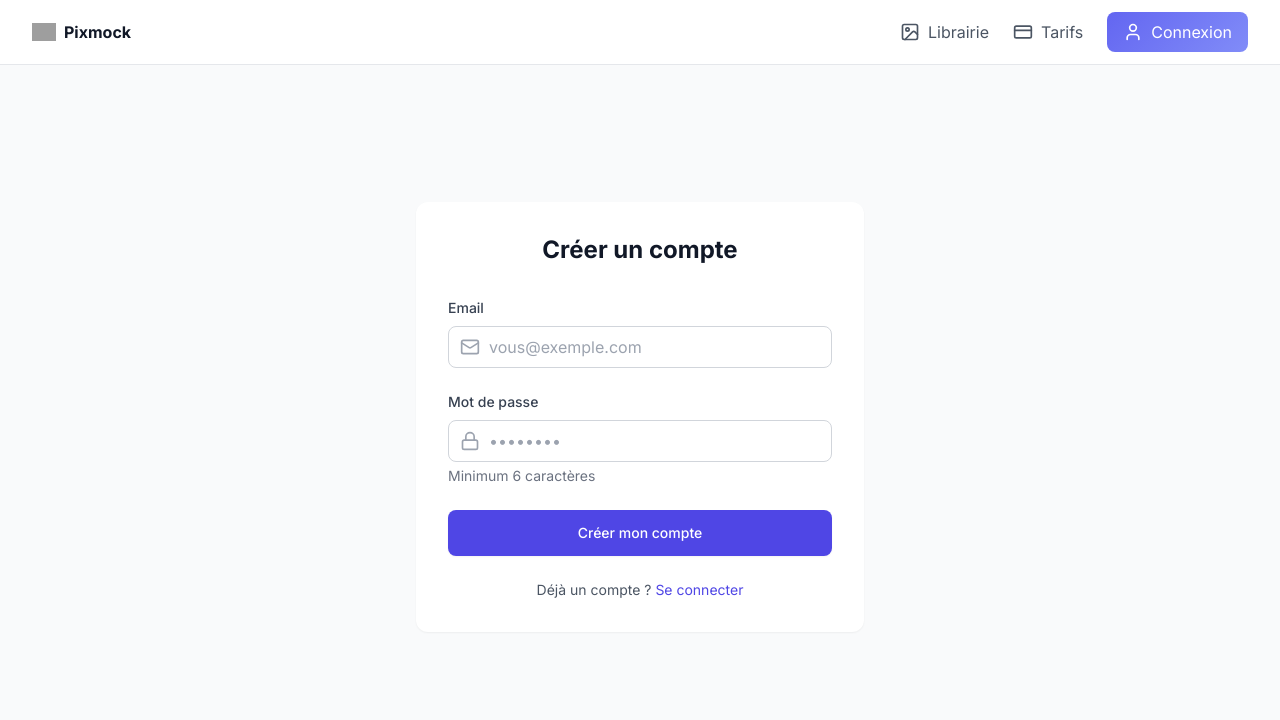
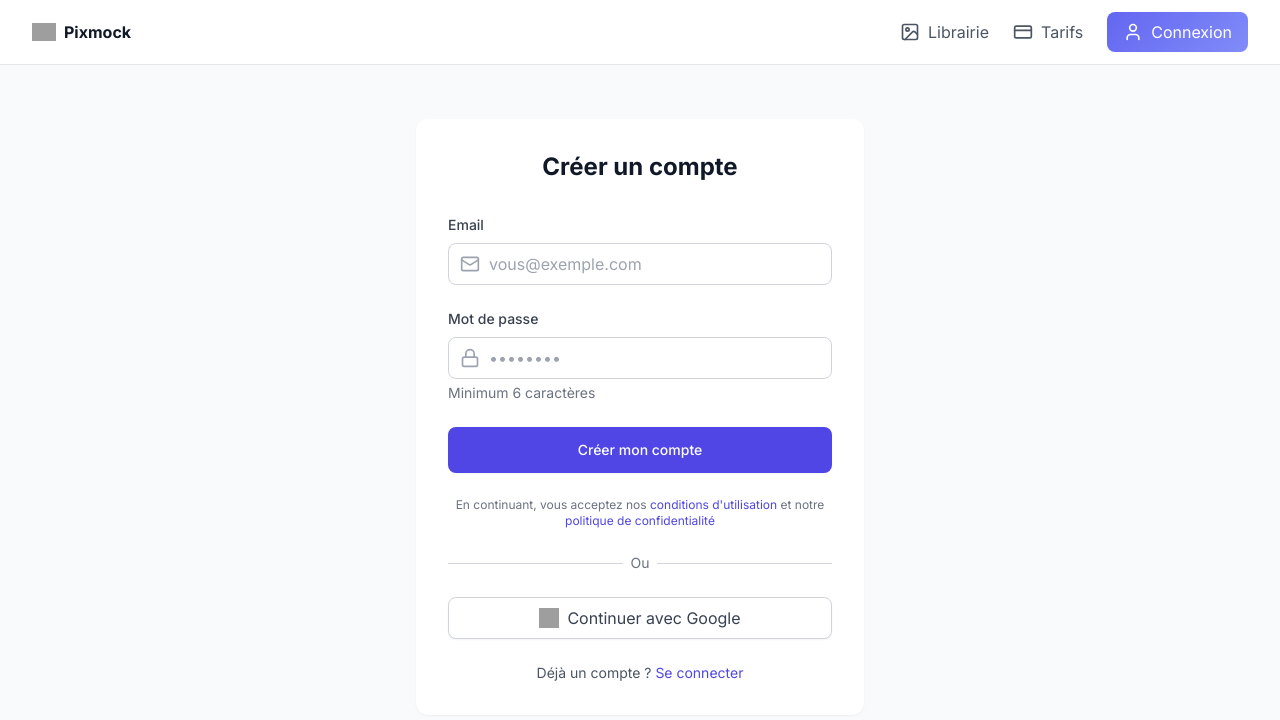
Before and after one commit to iCONNmtl/sb1-qhbwr6zj, a React (Vite) app: page /signup in a window 1280 px wide. Shown: the top 720 px of the page. Built offline with nearby package versions, Linux system fonts and the light colour scheme; no server answers; grey boxes are pictures that could not be loaded.

Commit message:
GoogleAuth

```diff
--- /dev/null
+++ b/src/components/auth/GoogleSignInButton.tsx
@@ -0,0 +1,35 @@
+import React from 'react';
+import { signInWithPopup, GoogleAuthProvider } from 'firebase/auth';
+import { auth } from '../../lib/firebase';
+import toast from 'react-hot-toast';
+
+interface GoogleSignInButtonProps {
+  className?: string;
+}
+
+export default function GoogleSignInButton({ className }: GoogleSignInButtonProps) {
+  const handleGoogleSignIn = async () => {
+    try {
+      const provider = new GoogleAuthProvider();
+      await signInWithPopup(auth, provider);
+      toast.success('Connexion réussie');
+    } catch (error: any) {
+      console.error('Google sign in error:', error);
+      toast.error('Erreur lors de la connexion avec Google');
+    }
+  };
+
+  return (
+    <button
+      onClick={handleGoogleSignIn}
+      className={`w-full flex items-center justify-center px-4 py-2 border border-gray-300 rounded-lg shadow-sm bg-white text-gray-700 hover:bg-gray-50 focus:outline-none focus:ring-2 focus:ring-offset-2 focus:ring-indigo-500 ${className}`}
+    >
+      <img
+        src="https://www.gstatic.com/firebasejs/ui/2.0.0/images/auth/google.svg"
+        alt="Google"
+        className="w-5 h-5 mr-2"
+      />
+      <span>Continuer avec Google</span>
+    </button>
+  );
+}
--- a/src/components/dashboard/GenerationGroup.tsx
+++ b/src/components/dashboard/GenerationGroup.tsx
@@ -1,5 +1,5 @@
-import React, { useState, useEffect } from 'react';
-import { Download, Calendar, Eye, ChevronDown, ChevronUp } from 'lucide-react';
+import React, { useState } from 'react';
+import { Eye, ChevronDown, ChevronUp, Download } from 'lucide-react';
 import clsx from 'clsx';
 import ImageLoader from '../ImageLoader';
 import MockupPreviewModal from '../mockup/MockupPreviewModal';
@@ -20,15 +20,8 @@ interface GenerationGroupProps {
 }
 
 export default function GenerationGroup({ generation, isLatest }: GenerationGroupProps) {
-  const [isExpanded, setIsExpanded] = useState(false);
+  const [isExpanded, setIsExpanded] = useState(isLatest);
   const [selectedMockup, setSelectedMockup] = useState<{id: string; name: string; url: string} | null>(null);
-
-  // Ouvre automatiquement la dernière génération
-  useEffect(() => {
-    if (isLatest) {
-      setIsExpanded(true);
-    }
-  }, [isLatest]);
 
   const handleOpenImage = (url: string) => {
     window.open(url, '_blank');
@@ -46,27 +39,28 @@ export default function GenerationGroup({ generation, isLatest }: GenerationGrou
 
   return (
     <>
-      <div className="bg-white rounded-xl shadow-sm overflow-hidden">
+      <div className={clsx(
+        "bg-white rounded-xl shadow-sm overflow-hidden transition-all duration-300",
+        isLatest && "ring-2 ring-indigo-600"
+      )}>
         <div
-          className="p-4 border-b border-gray-100 cursor-pointer hover:bg-gray-50 transition-colors"
+          className="p-4 border-b border-gray-100 cursor-pointer hover:bg-gray-50 transition-colors flex items-center justify-between"
           onClick={() => setIsExpanded(!isExpanded)}
         >
-          <div className="flex items-center justify-between">
-            <div className="flex items-center text-sm text-gray-500">
-              <Calendar className="h-4 w-4 mr-2" />
-              <span>{formatDate(generation.createdAt)}</span>
-            </div>
-            <div className="flex items-center gap-3">
+          <div className="flex items-center space-x-4">
+            <span className="text-sm text-gray-500">
+              {formatDate(generation.createdAt)}
+            </span>
             <span className="px-3 py-1 bg-indigo-50 text-indigo-600 text-sm font-medium rounded-full">
               {generation.mockups.length} mockup{generation.mockups.length > 1 ? 's' : ''}
             </span>
+          </div>
+
           {isExpanded ? (
             <ChevronUp className="h-5 w-5 text-gray-400" />
           ) : (
             <ChevronDown className="h-5 w-5 text-gray-400" />
           )}
-            </div>
-          </div>
         </div>
 
         {isExpanded && (
--- a/src/components/dashboard/UserSubscription.tsx
+++ b/src/components/dashboard/UserSubscription.tsx
@@ -7,14 +7,16 @@ interface UserSubscriptionProps {
   plan: UserPlan;
   credits: number;
   endDate?: string;
+  totalGenerations: number;
 }
 
-export default function UserSubscription({ plan, credits, endDate }: UserSubscriptionProps) {
+export default function UserSubscription({ plan, credits, endDate, totalGenerations }: UserSubscriptionProps) {
   const isPaidPlan = plan !== 'Basic';
 
   return (
     <div className="bg-white p-6 rounded-xl shadow-sm">
       <div className="flex items-center justify-between">
+        <div className="flex items-center space-x-6">
           <div className="flex items-center space-x-4">
             <div className={`p-3 ${isPaidPlan ? 'bg-indigo-600' : 'bg-indigo-100'} rounded-lg`}>
               <Crown className={`h-6 w-6 ${isPaidPlan ? 'text-white' : 'text-indigo-600'}`} />
@@ -30,6 +32,12 @@ export default function UserSubscription({ plan, credits, endDate }: UserSubscri
             </div>
           </div>
 
+          <div className="border-l border-gray-200 pl-6">
+            <div className="text-sm text-gray-500">Mockups générés</div>
+            <div className="text-2xl font-bold text-indigo-600">{totalGenerations}</div>
+          </div>
+        </div>
+
         <Link
           to="/pricing"
           className="flex items-center px-4 py-2 text-indigo-600 hover:bg-indigo-50 rounded-lg transition"
--- a/src/pages/Dashboard.tsx
+++ b/src/pages/Dashboard.tsx
@@ -4,7 +4,6 @@ import { doc, onSnapshot } from 'firebase/firestore';
 import { db } from '../lib/firebase';
 import UserSubscription from '../components/dashboard/UserSubscription';
 import GenerationGroup from '../components/dashboard/GenerationGroup';
-import DashboardStats from '../components/dashboard/DashboardStats';
 import type { UserProfile } from '../types/user';
 
 export default function Dashboard() {
@@ -31,36 +30,25 @@ export default function Dashboard() {
     return total + generation.mockups.length;
   }, 0);
 
-  const stats = {
-    totalGenerations: totalMockupsGenerated,
-    lastGenerationDate: generations[0]?.createdAt
-  };
-
   return (
     <div className="space-y-8">
-      <div className="flex flex-col md:flex-row justify-between items-start md:items-center gap-4">
-        <h1 className="text-2xl font-bold text-gray-900">
-          Tableau de bord
-        </h1>
       {userProfile && (
         <UserSubscription
           plan={userProfile.subscription.plan}
           credits={userProfile.subscription.credits || 0}
           endDate={userProfile.subscription.endDate}
+          totalGenerations={totalMockupsGenerated}
         />
       )}
-      </div>
-
-      <DashboardStats {...stats} />
 
       <div className="space-y-6">
         <h2 className="text-xl font-semibold text-gray-900">
           Vos générations
         </h2>
 
-        <div className="grid grid-cols-1 md:grid-cols-2 gap-6">
+        <div className="space-y-6">
           {generations.length === 0 ? (
-            <div className="col-span-full text-center py-12 text-gray-500 bg-white rounded-xl shadow-sm">
+            <div className="text-center py-12 text-gray-500 bg-white rounded-xl shadow-sm">
               Aucune génération pour le moment
             </div>
           ) : (
--- a/src/pages/Login.tsx
+++ b/src/pages/Login.tsx
@@ -4,6 +4,7 @@ import { signInWithEmailAndPassword, sendPasswordResetEmail } from 'firebase/aut
 import { auth } from '../lib/firebase';
 import { useStore } from '../store/useStore';
 import { Lock, Mail } from 'lucide-react';
+import GoogleSignInButton from '../components/auth/GoogleSignInButton';
 import toast from 'react-hot-toast';
 
 export default function Login() {
@@ -109,6 +110,23 @@ export default function Login() {
             </button>
           </form>
 
+          {!resetMode && (
+            <div className="mt-6">
+              <div className="relative">
+                <div className="absolute inset-0 flex items-center">
+                  <div className="w-full border-t border-gray-300" />
+                </div>
+                <div className="relative flex justify-center text-sm">
+                  <span className="px-2 bg-white text-gray-500">Ou</span>
+                </div>
+              </div>
+
+              <div className="mt-6">
+                <GoogleSignInButton />
+              </div>
+            </div>
+          )}
+
           <div className="mt-6 flex flex-col space-y-4 text-center text-sm">
             <button
               onClick={() => setResetMode(!resetMode)}
--- a/src/pages/Signup.tsx
+++ b/src/pages/Signup.tsx
@@ -5,6 +5,7 @@ import { auth, db } from '../lib/firebase';
 import { doc, setDoc } from 'firebase/firestore';
 import { useStore } from '../store/useStore';
 import { Lock, Mail } from 'lucide-react';
+import GoogleSignInButton from '../components/auth/GoogleSignInButton';
 import toast from 'react-hot-toast';
 import type { UserProfile } from '../types/user';
 
@@ -110,7 +111,33 @@ export default function Signup() {
             >
               {loading ? 'Création...' : 'Créer mon compte'}
             </button>
+
+            <p className="text-xs text-center text-gray-500">
+              En continuant, vous acceptez nos{' '}
+              <Link to="/legal/cgu" className="text-indigo-600 hover:text-indigo-500">
+                conditions d'utilisation
+              </Link>{' '}
+              et notre{' '}
+              <Link to="/legal/confidentialite" className="text-indigo-600 hover:text-indigo-500">
+                politique de confidentialité
+              </Link>
+            </p>
           </form>
+
+          <div className="mt-6">
+            <div className="relative">
+              <div className="absolute inset-0 flex items-center">
+                <div className="w-full border-t border-gray-300" />
+              </div>
+              <div className="relative flex justify-center text-sm">
+                <span className="px-2 bg-white text-gray-500">Ou</span>
+              </div>
+            </div>
+
+            <div className="mt-6">
+              <GoogleSignInButton />
+            </div>
+          </div>
 
           <p className="mt-6 text-center text-sm text-gray-600">
             Déjà un compte ?{' '}
--- a/src/types/user.ts
+++ b/src/types/user.ts
@@ -14,14 +14,5 @@ export interface UserProfile {
   email: string;
   subscription: UserSubscription;
   createdAt: string;
-  favorites?: string[]; // Array of mockup IDs
+  favorites?: string[];
 }
-
-export interface PlanConfig {
-  id: string;
-  name: UserPlan;
-  price: number;
-  credits: number;
-  description: string;
-  features: string[];
-}
```
Lines whose indentation alone changed are shown as unchanged.
